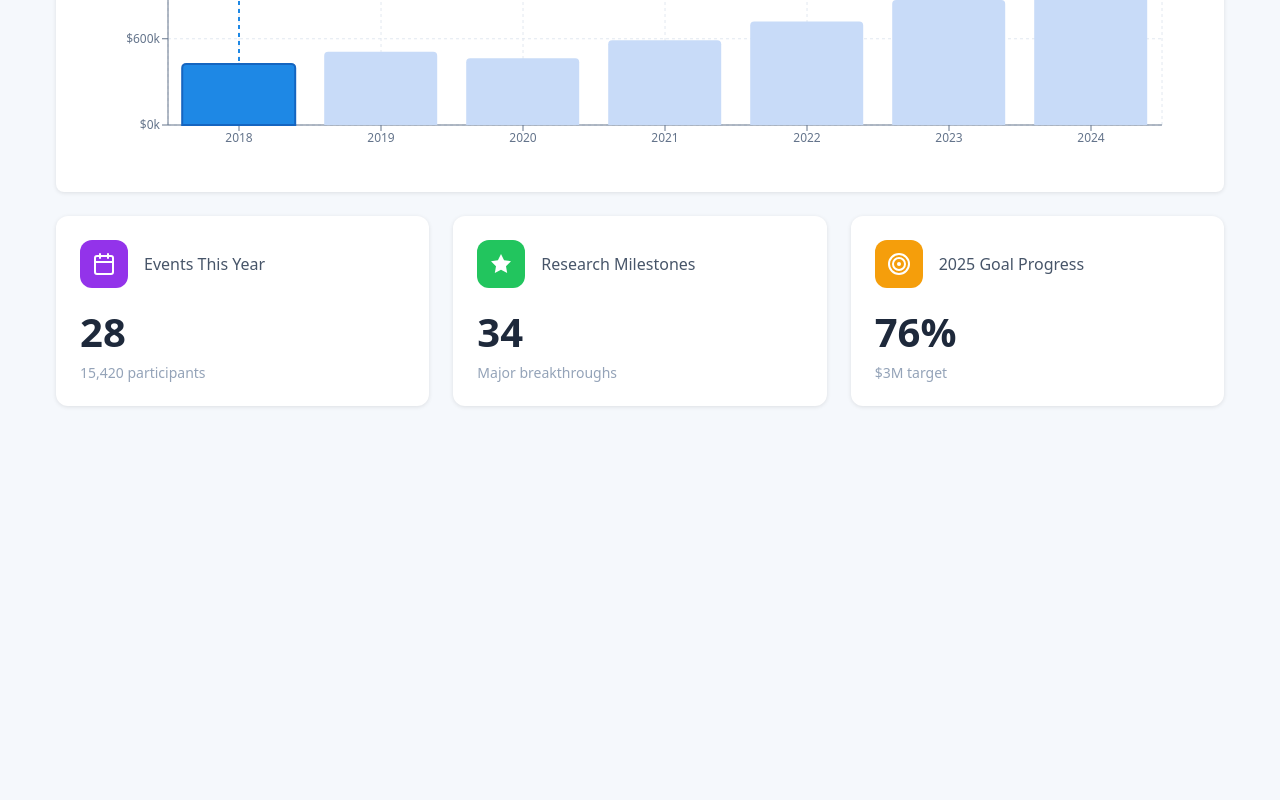
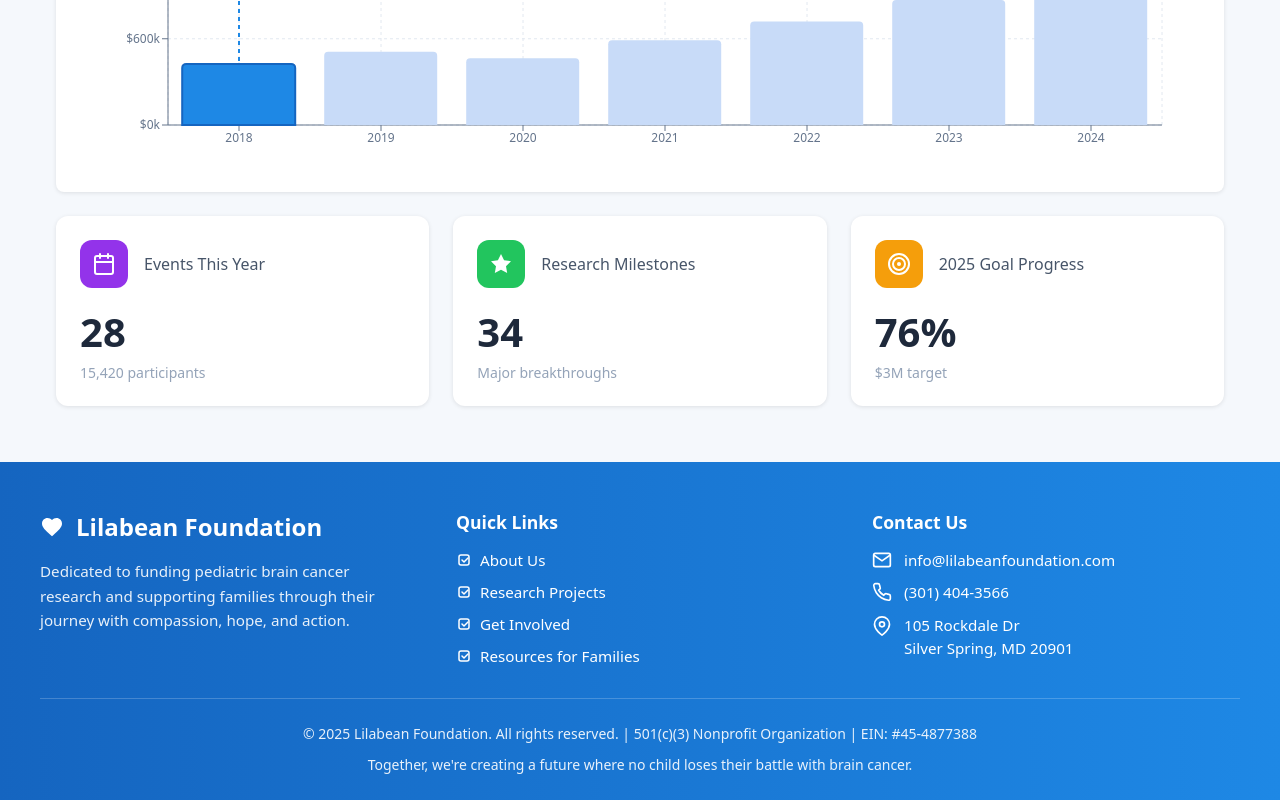
Before and after one commit to cfgcolumbus25/Team-7, a React (Vite) app in the folder frontend/: page / in a window 1280 px wide. Shown: the part 1041-1841 px from the top of the page. Before the commit the page ends 1503 px from the top, so only its background shows below. Built offline with nearby package versions, Linux system fonts and the light colour scheme.

Commit message:
Added a footer

```diff
--- a/frontend/src/App.jsx
+++ b/frontend/src/App.jsx
@@ -4,6 +4,7 @@ import AdminDashboard from "./pages/AdminDashboard.jsx";
 import SignIn from "./pages/SignIn.jsx";
 import Header from "./components/header.jsx";
 import NavBar from "./components/NavBar.jsx";
+import Footer from "./components/Footer.jsx";
 import { UserProvider } from "./contexts/UserContext.jsx";
 
 function Layout() {
@@ -17,6 +18,8 @@ function Layout() {
       <main style={{ padding: 24, flex: 1 }}>
         <Outlet />
       </main>
+
+      <Footer />
     </div>
   );
 }
--- /dev/null
+++ b/frontend/src/components/Footer.jsx
@@ -0,0 +1,167 @@
+export default function Footer() {
+  return (
+    <footer style={{
+      background: 'linear-gradient(90deg, #1565C0 0%, #1E88E5 100%)',
+      color: 'white',
+      padding: '3rem 2rem 1.5rem',
+      marginTop: 'auto'
+    }}>
+      {/* Main Content Section */}
+      <div style={{
+        maxWidth: '1200px',
+        margin: '0 auto',
+        display: 'grid',
+        gridTemplateColumns: 'repeat(auto-fit, minmax(250px, 1fr))',
+        gap: '3rem',
+        marginBottom: '2rem'
+      }}>
+        {/* Left Column - Branding */}
+        <div>
+          <div style={{ display: 'flex', alignItems: 'center', gap: '0.75rem', marginBottom: '1rem' }}>
+            <svg width="24" height="24" viewBox="0 0 24 24" fill="none" xmlns="http://www.w3.org/2000/svg">
+              <path d="M12 21.35l-1.45-1.32C5.4 15.36 2 12.28 2 8.5 2 5.42 4.42 3 7.5 3c1.74 0 3.41.81 4.5 2.09C13.09 3.81 14.76 3 16.5 3 19.58 3 22 5.42 22 8.5c0 3.78-3.4 6.86-8.55 11.54L12 21.35z" fill="white"/>
+            </svg>
+            <h3 style={{ margin: 0, fontSize: '1.5rem', fontWeight: '700' }}>
+              Lilabean Foundation
+            </h3>
+          </div>
+          <p style={{
+            margin: 0,
+            fontSize: '0.95rem',
+            lineHeight: '1.6',
+            color: 'rgba(255, 255, 255, 0.9)'
+          }}>
+            Dedicated to funding pediatric brain cancer research and supporting families through their journey with compassion, hope, and action.
+          </p>
+        </div>
+
+        {/* Middle Column - Quick Links */}
+        <div>
+          <h4 style={{
+            margin: '0 0 1rem 0',
+            fontSize: '1.1rem',
+            fontWeight: '600'
+          }}>
+            Quick Links
+          </h4>
+          <ul style={{
+            listStyle: 'none',
+            padding: 0,
+            margin: 0,
+            display: 'flex',
+            flexDirection: 'column',
+            gap: '0.75rem'
+          }}>
+            {[
+              { name: 'About Us', href: '#' },
+              { name: 'Research Projects', href: '#' },
+              { name: 'Get Involved', href: '#' },
+              { name: 'Resources for Families', href: '#' }
+            ].map((link) => (
+              <li key={link.name}>
+                <a
+                  href={link.href}
+                  style={{
+                    display: 'flex',
+                    alignItems: 'center',
+                    gap: '0.5rem',
+                    color: 'white',
+                    textDecoration: 'none',
+                    fontSize: '0.95rem',
+                    transition: 'opacity 0.2s'
+                  }}
+                  onMouseEnter={(e) => e.target.style.opacity = '0.8'}
+                  onMouseLeave={(e) => e.target.style.opacity = '1'}
+                >
+                  <svg width="16" height="16" viewBox="0 0 16 16" fill="none" xmlns="http://www.w3.org/2000/svg">
+                    <rect x="3" y="3" width="10" height="10" rx="2" stroke="white" strokeWidth="1.5" fill="none"/>
+                    <path d="M6 8l2 2 4-4" stroke="white" strokeWidth="1.5" strokeLinecap="round" strokeLinejoin="round" fill="none"/>
+                  </svg>
+                  {link.name}
+                </a>
+              </li>
+            ))}
+          </ul>
+        </div>
+
+        {/* Right Column - Contact Us */}
+        <div>
+          <h4 style={{
+            margin: '0 0 1rem 0',
+            fontSize: '1.1rem',
+            fontWeight: '600'
+          }}>
+            Contact Us
+          </h4>
+          <div style={{
+            display: 'flex',
+            flexDirection: 'column',
+            gap: '0.75rem'
+          }}>
+            <div style={{ display: 'flex', alignItems: 'center', gap: '0.75rem' }}>
+              <svg width="20" height="20" viewBox="0 0 24 24" fill="none" xmlns="http://www.w3.org/2000/svg">
+                <path d="M4 4h16c1.1 0 2 .9 2 2v12c0 1.1-.9 2-2 2H4c-1.1 0-2-.9-2-2V6c0-1.1.9-2 2-2z" stroke="white" strokeWidth="2" fill="none"/>
+                <polyline points="22,6 12,13 2,6" stroke="white" strokeWidth="2" fill="none"/>
+              </svg>
+              <a
+                href="mailto:info@lilabeanfoundation.org"
+                style={{
+                  color: 'white',
+                  textDecoration: 'none',
+                  fontSize: '0.95rem',
+                  transition: 'opacity 0.2s'
+                }}
+                onMouseEnter={(e) => e.target.style.opacity = '0.8'}
+                onMouseLeave={(e) => e.target.style.opacity = '1'}
+              >
+                info@lilabeanfoundation.com
+              </a>
+            </div>
+            <div style={{ display: 'flex', alignItems: 'center', gap: '0.75rem' }}>
+              <svg width="20" height="20" viewBox="0 0 24 24" fill="none" xmlns="http://www.w3.org/2000/svg">
+                <path d="M22 16.92v3a2 2 0 01-2.18 2 19.79 19.79 0 01-8.63-3.07 19.5 19.5 0 01-6-6 19.79 19.79 0 01-3.07-8.67A2 2 0 014.11 2h3a2 2 0 012 1.72 12.84 12.84 0 00.7 2.81 2 2 0 01-.45 2.11L8.09 9.91a16 16 0 006 6l1.27-1.27a2 2 0 012.11-.45 12.84 12.84 0 002.81.7A2 2 0 0122 16.92z" stroke="white" strokeWidth="2" fill="none"/>
+              </svg>
+              <span style={{ fontSize: '0.95rem' }}>(301) 404-3566</span>
+            </div>
+            <div style={{ display: 'flex', alignItems: 'flex-start', gap: '0.75rem' }}>
+              <svg width="20" height="20" viewBox="0 0 24 24" fill="none" xmlns="http://www.w3.org/2000/svg" style={{ marginTop: '2px' }}>
+                <path d="M21 10c0 7-9 13-9 13s-9-6-9-13a9 9 0 0118 0z" stroke="white" strokeWidth="2" fill="none"/>
+                <circle cx="12" cy="10" r="3" stroke="white" strokeWidth="2" fill="none"/>
+              </svg>
+              <span style={{ fontSize: '0.95rem', lineHeight: '1.5' }}>
+                105 Rockdale Dr <br />
+                Silver Spring, MD 20901
+              </span>
+            </div>
+          </div>
+        </div>
+      </div>
+
+      {/* Divider */}
+      <div style={{
+        borderTop: '1px solid rgba(255, 255, 255, 0.2)',
+        margin: '2rem 0 1.5rem',
+        maxWidth: '1200px',
+        marginLeft: 'auto',
+        marginRight: 'auto'
+      }} />
+
+      {/* Bottom Section */}
+      <div style={{
+        maxWidth: '1200px',
+        margin: '0 auto',
+        textAlign: 'center',
+        fontSize: '0.875rem',
+        color: 'rgba(255, 255, 255, 0.9)',
+        lineHeight: '1.6'
+      }}>
+        <div style={{ marginBottom: '0.5rem' }}>
+          © 2025 Lilabean Foundation. All rights reserved. | 501(c)(3) Nonprofit Organization | EIN: #45-4877388
+        </div>
+        <div style={{ fontWeight: '500' }}>
+          Together, we're creating a future where no child loses their battle with brain cancer.
+        </div>
+      </div>
+    </footer>
+  );
+}
```
